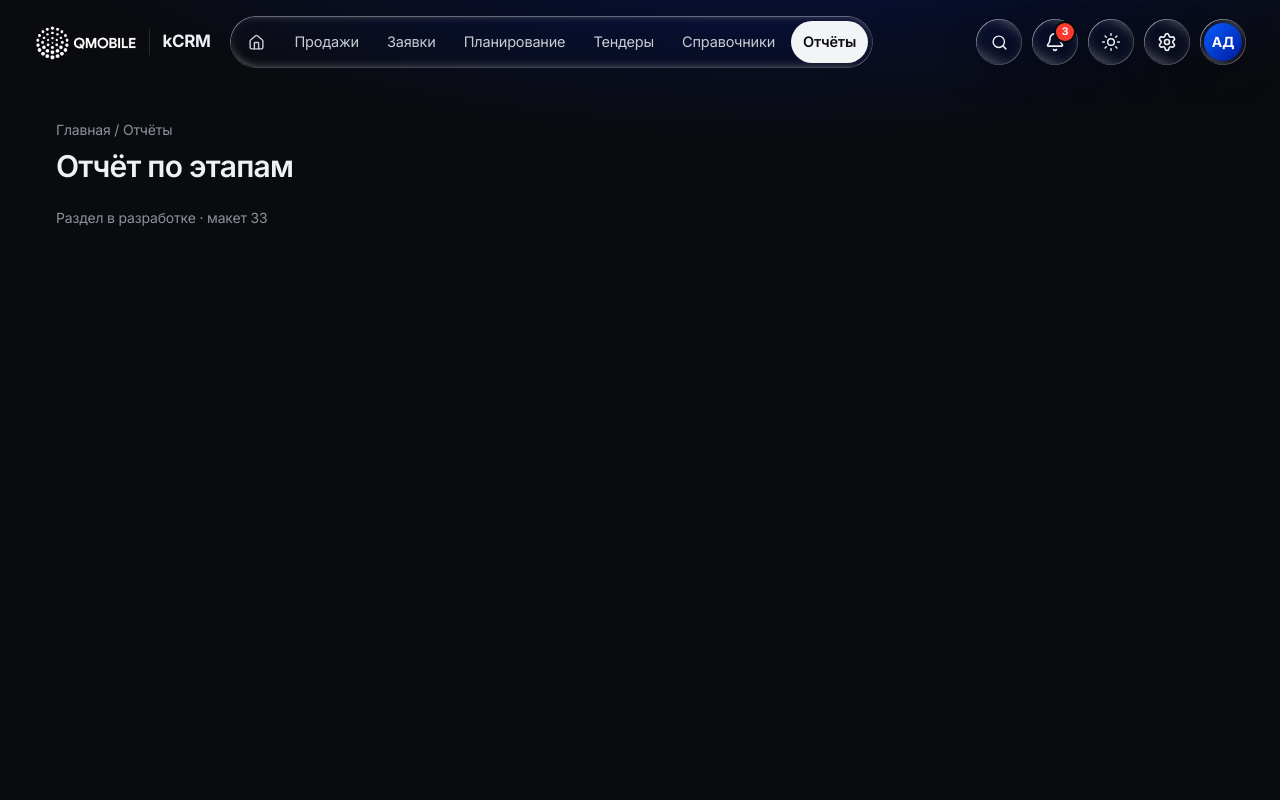
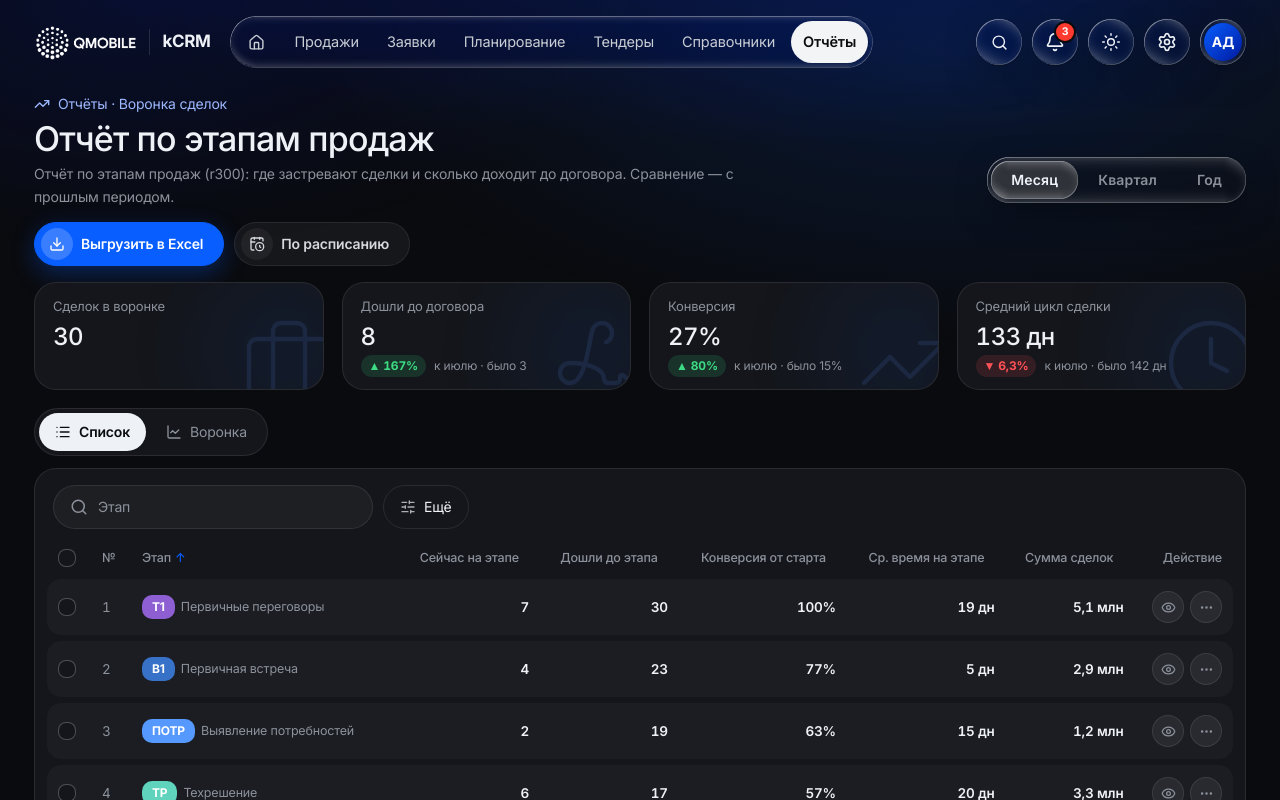
Before and after one commit to memfik/kcrm-front, a Next.js app: page /stage-report in a window 1280 px wide. Shown: the top 800 px of the page. Built offline with nearby package versions, Linux system fonts and the light colour scheme.

Commit message:
Отчёт по этапам продаж (макет 33)

```diff
--- a/src/app/(main)/[section]/page.tsx
+++ b/src/app/(main)/[section]/page.tsx
@@ -4,7 +4,7 @@ import { ALL_SECTIONS, NAV_GROUPS, findSection } from "@/config/nav"
 import { PageHero } from "@/components/shared/page-hero"
 
 /** Разделы со своими маршрутами — заглушка их не отдаёт. */
-const OWN_ROUTES = new Set(["counterparties", "deals", "offers", "discount-requests", "sandbox", "leads", "tech-requests", "work-orders", "ip-requests", "number-capacity", "subscribers", "install-acts", "tasks", "calendar", "sales-plan", "ipr", "forecasts", "tenders", "lots", "tender-reports", "catalog", "price-builder", "contracts", "acts", "reports", "offer-builder", "profile", "contract-builder", "sales-summary", "calls"])
+const OWN_ROUTES = new Set(["counterparties", "deals", "offers", "discount-requests", "sandbox", "leads", "tech-requests", "work-orders", "ip-requests", "number-capacity", "subscribers", "install-acts", "tasks", "calendar", "sales-plan", "ipr", "forecasts", "tenders", "lots", "tender-reports", "catalog", "price-builder", "contracts", "acts", "reports", "offer-builder", "profile", "contract-builder", "sales-summary", "calls", "stage-report"])
 
 export function generateStaticParams() {
   return ALL_SECTIONS.filter((s) => !OWN_ROUTES.has(s.slug)).map((s) => ({ section: s.slug }))
--- /dev/null
+++ b/src/app/(main)/stage-report/[id]/page.tsx
@@ -0,0 +1,21 @@
+import { Suspense } from "react"
+import type { Metadata } from "next"
+import { Record } from "../views"
+
+export const metadata: Metadata = { title: "Этап — kCRM" }
+
+type Props = PageProps<"/stage-report/[id]">
+
+/** id известен только при запросе — читаем его внутри Suspense (cacheComponents). */
+export default function StageReportRecordPage({ params }: Props) {
+  return (
+    <Suspense>
+      <Content params={params} />
+    </Suspense>
+  )
+}
+
+async function Content({ params }: Pick<Props, "params">) {
+  const { id } = await params
+  return <Record id={+id} />
+}
--- /dev/null
+++ b/src/app/(main)/stage-report/page.tsx
@@ -0,0 +1,9 @@
+import type { Metadata } from "next"
+import { List } from "./views"
+
+export const metadata: Metadata = { title: "Отчёт по этапам продаж — kCRM" }
+
+/** 33 Отчёт по этапам продаж. */
+export default function StageReportPage() {
+  return <List />
+}
--- /dev/null
+++ b/src/app/(main)/stage-report/views.tsx
@@ -0,0 +1,10 @@
+"use client"
+
+import { ListPage } from "@/components/list/list-page"
+import { RecordPage } from "@/components/list/record-page"
+import { STAGE_REPORT } from "@/config/lists/stage-report"
+
+/* Конфиг с функциями живёт только на клиенте — страницы маршрута отдают эти обёртки. */
+
+export const List = () => <ListPage cfg={STAGE_REPORT} />
+export const Record = ({ id }: { id: number }) => <RecordPage cfg={STAGE_REPORT} id={id} />
--- /dev/null
+++ b/src/config/lists/stage-report.tsx
@@ -0,0 +1,156 @@
+import { Briefcase, CalendarClock, Clock, Download, Signature, TrendingUp } from "lucide-react"
+import { Kv, Section, Stage } from "@/components/list/cells"
+import { MonthChart } from "@/components/list/month-chart"
+import { toast } from "@/components/shared/toast"
+import raw from "@/data/deals-demo.json"
+import { rnd } from "@/lib/demo-names"
+import { exportCsv } from "@/lib/list/query"
+import type { ListConfig } from "@/lib/list/types"
+import { money, type Series } from "@/lib/period"
+
+/*
+ * 33 Отчёт по этапам продаж (r300). Сколько сделок сейчас на этапе — по копии базы;
+ * время на этапе и сумма — заглушки по номеру этапа, как в макете. TODO: отчёт из API, история переходов между этапами.
+ */
+
+export type StageRow = { id: number; code: string; name: string; color: string; n: number; reach: number; days: number; sum: number }
+
+const ANCHOR = "2017-08"
+/** Этап «Договор» и дальше — сделка дошла до договора. */
+const CONTRACT_STAGE = 7
+
+const by: Record<string, number> = {}
+for (const d of raw.deals) {
+  const k = d[12] === "NULL" ? "0" : d[12]
+  by[k] = (by[k] || 0) + 1
+}
+const stages = raw.stages.filter(([id]) => +id > 0)
+const ALL: StageRow[] = stages.map(([id, code, name, , color], i) => {
+  const n = by[id] || 0
+  return {
+    id: +id,
+    code,
+    name,
+    color,
+    n,
+    // дошли до этапа — сейчас на нём или дальше
+    reach: stages.slice(i).reduce((a, [z]) => a + (by[z] || 0), 0),
+    days: 4 + (rnd(+id, 1) % 18),
+    sum: n * (300 + (rnd(+id, 2) % 600)) * 1000,
+  }
+})
+const TOTAL = ALL.reduce((a, x) => a + x.n, 0)
+const START = Math.max(1, ALL[0]?.reach ?? 0)
+const conv = (x: StageRow) => Math.round((x.reach / START) * 100)
+const signed = ALL.filter((x) => x.id >= CONTRACT_STAGE).reduce((a, x) => a + x.n, 0)
+const cycle = ALL.reduce((a, x) => a + x.days, 0)
+const BY_MONTH: Series = raw.deals.reduce<Series>((o, d) => ((o[d[2].slice(0, 7)] = (o[d[2].slice(0, 7)] || 0) + 1), o), {})
+
+const download = (rows: StageRow[]) => {
+  exportCsv(STAGE_REPORT, rows)
+  toast(`Выгружено ${rows.length} этапов в Excel (CSV)`)
+}
+
+function Funnel() {
+  return (
+    <>
+      <h3 className="text-[17px] font-bold tracking-[-0.015em]">Воронка: сколько сделок дошло до каждого этапа</h3>
+      <div className="mt-1 text-[13px] text-muted-foreground">От первичных переговоров до завершения · {TOTAL} сделок</div>
+      <div className="mt-3.5 flex flex-col gap-1.5">
+        {ALL.map((x) => (
+          <div key={x.id} className="flex items-center gap-3 text-[13px]">
+            <span className="w-[200px] flex-none truncate text-muted-foreground max-sm:w-[110px]">
+              {x.code} · {x.name}
+            </span>
+            <div className="h-[26px] flex-1 overflow-hidden rounded-lg bg-[var(--soft)]">
+              <i className="block h-full rounded-lg" style={{ width: `${Math.max(3, (x.reach / START) * 100)}%`, background: x.color }} />
+            </div>
+            <b className="w-[70px] flex-none text-right tabular-nums">
+              {x.reach} · {conv(x)}%
+            </b>
+          </div>
+        ))}
+      </div>
+    </>
+  )
+}
+
+export const STAGE_REPORT: ListConfig<StageRow> = {
+  key: "stage-report",
+  title: "Отчёт по этапам продаж",
+  crumb: "Отчёты · Воронка сделок",
+  icon: TrendingUp,
+  search: "Этап",
+  anchor: ANCHOR,
+  buttons: [
+    { icon: Download, label: "Выгрузить в Excel", onClick: "export" },
+    // TODO: рассылка отчёта по расписанию
+    { icon: CalendarClock, label: "По расписанию" },
+  ],
+  rows: () => ALL,
+  text: (x) => `${x.code} ${x.name}`,
+  sort: ["id", 1],
+  cols: [
+    { k: "id", t: "Этап", value: (x) => x.id, render: (x) => <Stage code={x.code} text={x.name} color={x.color} /> },
+    { k: "n", t: "Сейчас на этапе", num: true, value: (x) => x.n, render: (x) => x.n },
+    { k: "reach", t: "Дошли до этапа", num: true, value: (x) => x.reach, render: (x) => x.reach },
+    { k: "conv", t: "Конверсия от старта", num: true, value: (x) => x.reach, render: (x) => `${conv(x)}%` },
+    { k: "days", t: "Ср. время на этапе", num: true, value: (x) => x.days, render: (x) => `${x.days} дн` },
+    { k: "sum", t: "Сумма сделок", num: true, value: (x) => x.sum, render: (x) => money(x.sum) },
+  ],
+  // сделок в копии базы мало и прошлого периода нет — сравнение условное, как в макете
+  kpis: () => [
+    { t: "Сделок в воронке", icon: Briefcase, c: TOTAL },
+    { t: "Дошли до договора", icon: Signature, c: signed, p: 3 },
+    { t: "Конверсия", icon: TrendingUp, c: Math.round((signed / Math.max(1, TOTAL)) * 100), p: 15, f: (v) => `${v}%` },
+    { t: "Средний цикл сделки", icon: Clock, c: cycle, p: cycle + 9, f: (v) => `${v} дн` },
+  ],
+  analytics: {
+    title: "Воронка",
+    tab: "Воронка",
+    render: ({ r, p }) => (
+      <>
+        <Funnel />
+        <div className="mt-6 border-t border-border pt-5">
+          <MonthChart title="Новые сделки по месяцам" series={BY_MONTH} r={r} p={p} anchor={ANCHOR} />
+        </div>
+      </>
+    ),
+  },
+  sub: () => "Отчёт по этапам продаж (r300): где застревают сделки и сколько доходит до договора. Сравнение — с прошлым периодом.",
+  noCards: true,
+  noDelete: true,
+  record: (x) => ({
+    title: `${x.code} · ${x.name}`,
+    meta: <span className="text-[13px]">{x.n} сделок на этапе</span>,
+    actions: [
+      { icon: Download, label: "Выгрузить", run: () => download([x]) },
+      { icon: Briefcase, label: "Открыть сделки", href: "/deals" },
+    ],
+    stats: [
+      { t: "Сейчас на этапе", v: x.n },
+      { t: "Конверсия от старта", v: `${conv(x)}%` },
+      { t: "Сумма", v: money(x.sum) },
+    ],
+    facts: [],
+    tabs: [
+      {
+        t: "Этап",
+        body: (
+          <Section title="Показатели">
+            <Kv
+              items={[
+                { t: "Сейчас на этапе", v: x.n },
+                { t: "Дошли до этапа", v: x.reach },
+                { t: "Конверсия от старта", v: `${conv(x)}%` },
+                { t: "Среднее время", v: `${x.days} дней` },
+                { t: "Сумма", v: money(x.sum) },
+              ]}
+            />
+          </Section>
+        ),
+      },
+    ],
+  }),
+  name: (x) => `${x.code} · ${x.name}`,
+}
```
Also changed, not shown: 1 other file (tests, documents, lock files or other folders).
